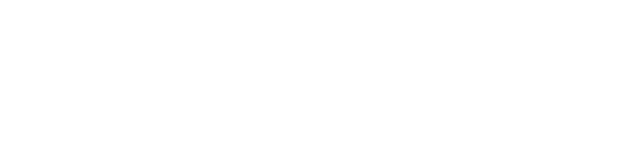
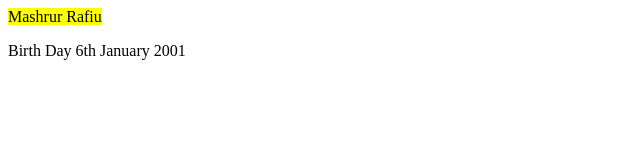
Before and after one commit to mashrur-rafiu/Practice-Laravel, a plain HTML site: page HTML practice/Meta tag.html in a window 1280 px wide. Shown: the whole page, without its empty margins (0-640 px from the left). Drawn offline with Linux system fonts and the light colour scheme.

Commit message:
Mark & Time Tag

```diff
--- a/HTML practice/Meta tag.html
+++ b/HTML practice/Meta tag.html
@@ -24,5 +24,10 @@
 </head>
 <body>
 
+    <mark>Mashrur Rafiu</mark>
+    <p> Birth Day <time datetime="2001-01-06"> 6th January 2001</time></p>
+
+
+
 </body>
 </html>
```
